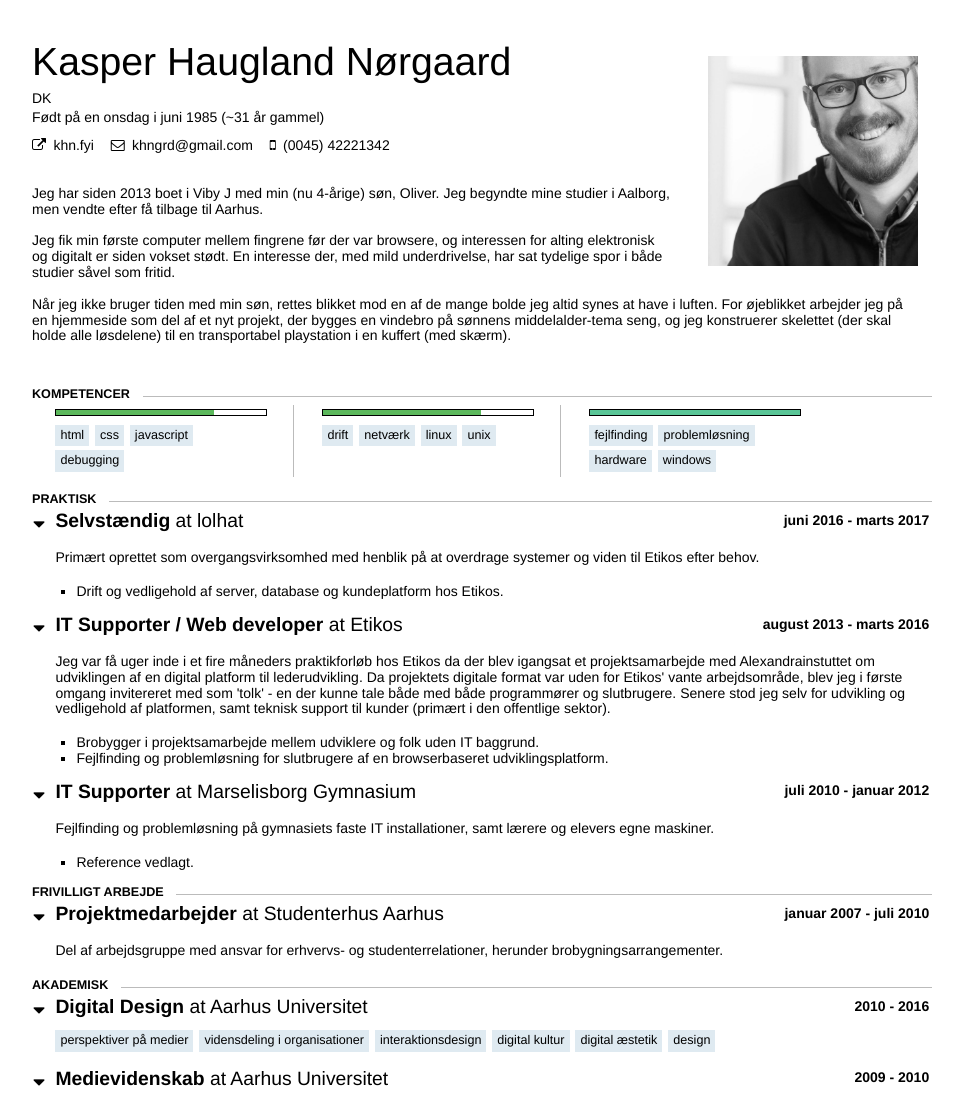
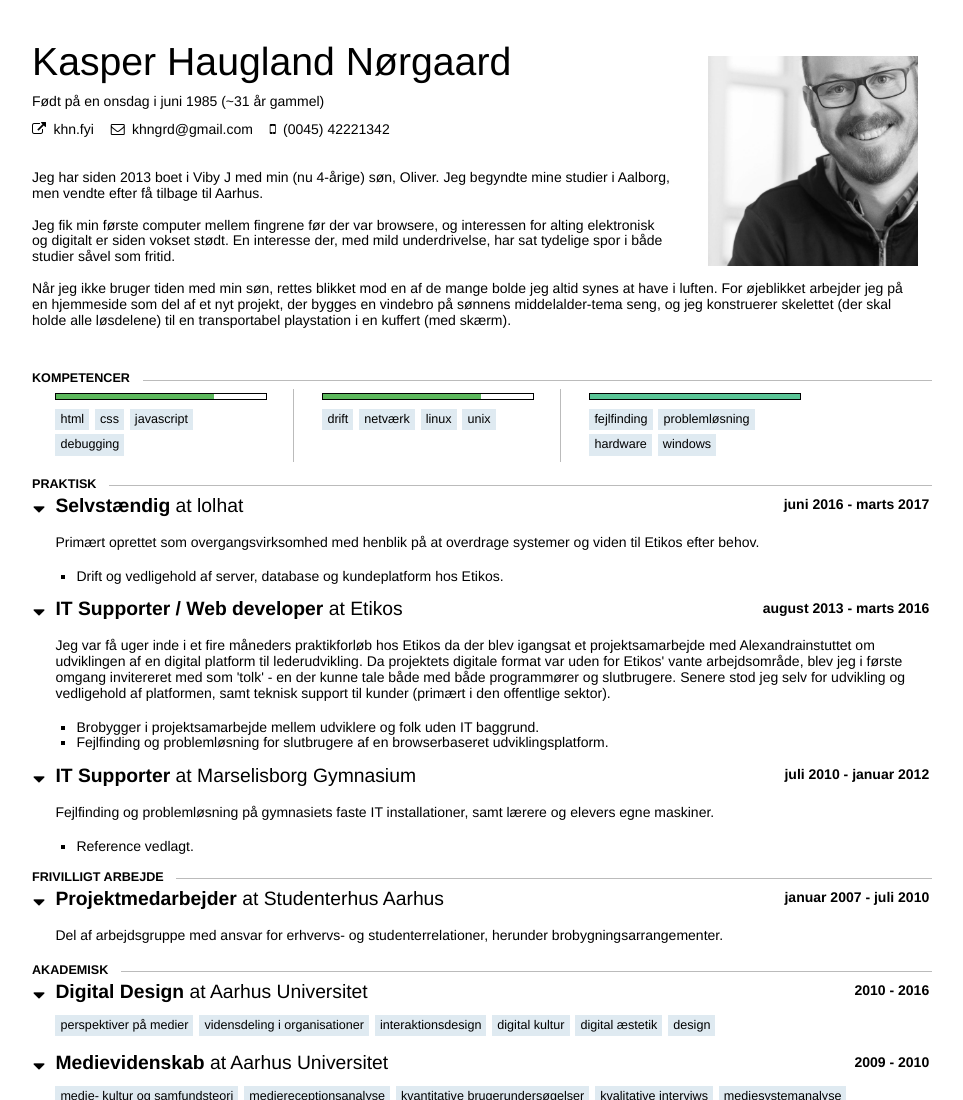
Before and after one commit to khngrd/khn.fyi, a plain HTML site: page index.html in a window 1280 px wide. Shown: the top 1100 px of the page, without its empty margins (158-1121 px from the left). Drawn offline with Linux system fonts and the light colour scheme.

Commit message:
Update index.html

```diff
--- a/index.html
+++ b/index.html
@@ -793,7 +793,6 @@ div.topic {
 								<span class="city">
 								</span>
 								<span class="countryCode">
-									DK
 								</span>
 						</span>
                     <div>Født på en onsdag i juni 1985 (~31 år gammel) </div>
```
